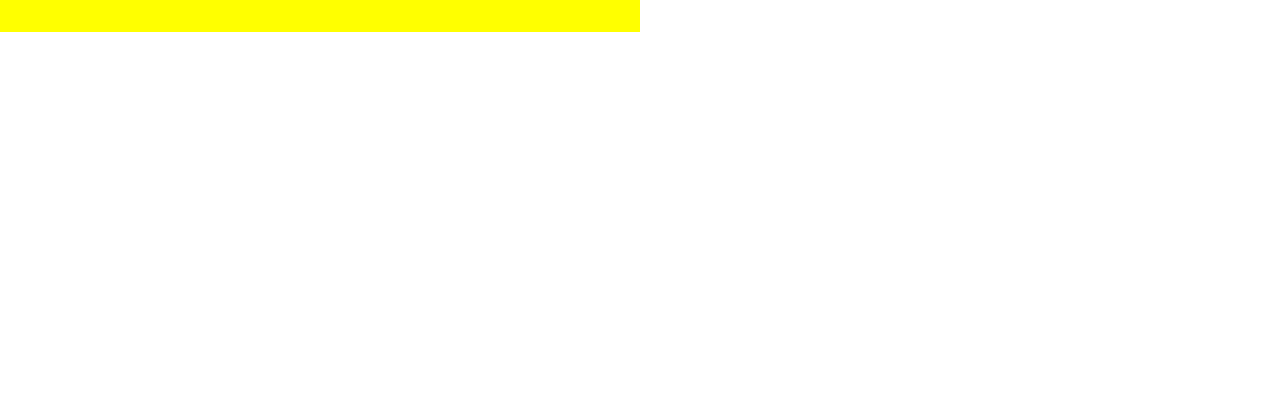
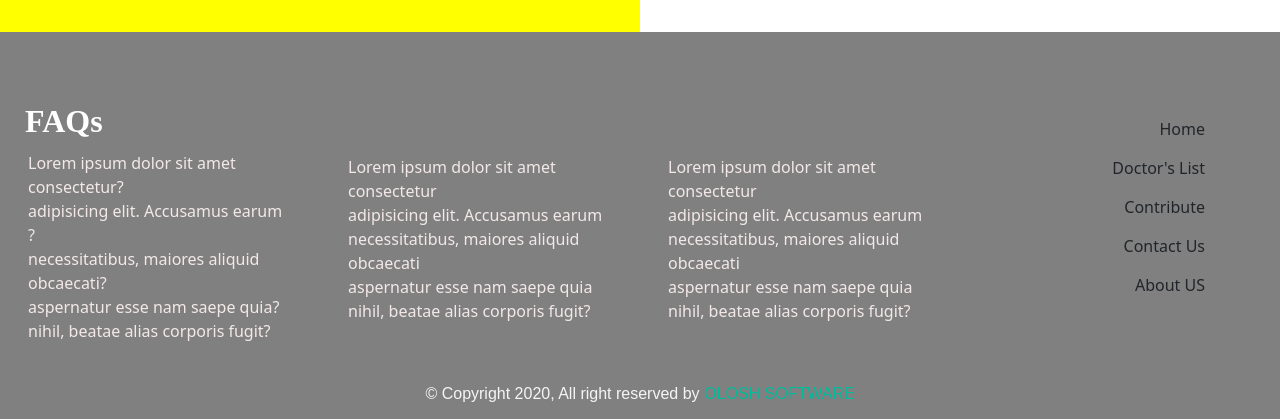
Before and after one commit to Btocode/OloshWeb, a plain HTML site: page index.html in a window 1280 px wide. Shown: the part 1210-1629 px from the top of the page. Before the commit the page ends 1242 px from the top, so only its background shows below. Drawn offline with nearby package versions, Linux system fonts and the light colour scheme.

Commit message:
Complete front page

```diff
--- a/Assets/css/style.css
+++ b/Assets/css/style.css
@@ -11,6 +11,19 @@ body {
     background-color: #fff;
     display: flex;
     justify-content:center;
+}
+.bglogo{
+    position: absolute;
+    z-index: 10;
+    top: 100px;
+    left: 156px;
+}
+.bglogo p{
+    color: red;
+    font-size:25px;
+    font-family: 'Courier New', Courier, monospace;
+    font-weight: bold;
+
 }
 
 .bgcontainer img{
@@ -137,3 +150,80 @@ body {
     float: right;
     margin-right: 150px;
 }
+.footerContainer{
+    width: 100%;
+    height: 350px;
+    background-color: grey;
+    display:flex;
+    justify-content:space-around;
+
+}
+
+.footerEnd{
+    display:flex;
+    justify-content: center;
+    background-color: grey;
+}
+.footerEnd p{
+    color:whitesmoke;
+    font-family: sans-serif;
+
+}
+.footerEnd p a{
+    color:rgb(0, 186, 154);
+    text-decoration: none;
+}
+.footerContainer p{
+    color: #f3e8e8;
+    font-style: 13px;
+    padding:3px;
+}
+.footerContainer .first{
+    height: 300px;
+    width: 25%;
+    position: relative;
+    top: 45px;
+    padding: 25px;
+}
+.footerContainer .first h2{
+    font-family: serif;
+    font-weight: bold;
+    color: white;
+}
+.footerContainer .second{
+    height: 300px;
+    width: 25%;
+     position: relative;
+    top: 45px;
+    padding: 25px;
+}
+.footerContainer .third{
+    height: 300px;
+    width: 25%;
+     position: relative;
+    top: 45px;
+    padding: 25px;
+}
+.footerContainer .fourth{
+    height: 300px;
+    width: 25%;
+     position: relative;
+    top: 45px;
+    padding: 25px;
+    text-align: right;
+}
+.footerContainer .fourth li{
+    list-style:none;
+    margin-top:15px;
+}
+.footerContainer .fourth li:hover{
+    cursor: pointer;
+    padding-right:10px;
+    color:yellow;
+}
+.second p,.third p, .fourth p{
+    margin-top:50px;
+}
+.fourth li{
+    margin-right: 50px;
+}
--- a/index.html
+++ b/index.html
@@ -24,6 +24,9 @@
 <body>
 
   <section id="home-section">
+    <div class="bglogo">
+      <p>Olosh <br> MediTracker</p>
+    </div>
     <div class="bgcontainer">
       <img src="assets/photos/Group 51.svg" alt="homepage">
       <div class="searchbar">
@@ -71,8 +74,34 @@
   </section>
 
   <section id="footer">
+    <div class="footerContainer">
+      <div class="first">
+        <h2>FAQs</h2>
+        <p>Lorem ipsum dolor sit amet consectetur? <br>
+        adipisicing elit. Accusamus earum ?<br>necessitatibus, maiores aliquid obcaecati? <br> aspernatur esse nam saepe quia? <br>  nihil, beatae alias corporis fugit?</p>
+      </div>
+      <div class="second">
+        <p>Lorem ipsum dolor sit amet consectetur <br>
+        adipisicing elit. Accusamus earum <br>necessitatibus, maiores aliquid obcaecati <br> aspernatur esse nam saepe quia <br>  nihil, beatae alias corporis fugit?</p>
+      </div>
+      <div class="third">
+        <p>Lorem ipsum dolor sit amet consectetur <br>
+        adipisicing elit. Accusamus earum <br>necessitatibus, maiores aliquid obcaecati <br> aspernatur esse nam saepe quia <br>  nihil, beatae alias corporis fugit?</p>
+      </div>
+      <div class="fourth">
+        <li><a href="#"></a>Home</li>
+        <li><a href="#"></a>Doctor's List</li>
+        <li><a href="#"></a>Contribute</li>
+        <li><a href="#"></a>Contact Us</li>
+        <li><a href="#"></a>About US</li>
+      </div>
+    </div>
+    <div class="footerEnd">
+      <p>&copy; Copyright 2020, All right reserved by <a href="#">OLOSH SOFTWARE</a>  </p>
+    </div>
+  </section>
 
-  </section>
+
 </body>
 
 </html>
```
Also changed, not shown: Assets/photos/Logos/onecom-1.svg (added).
